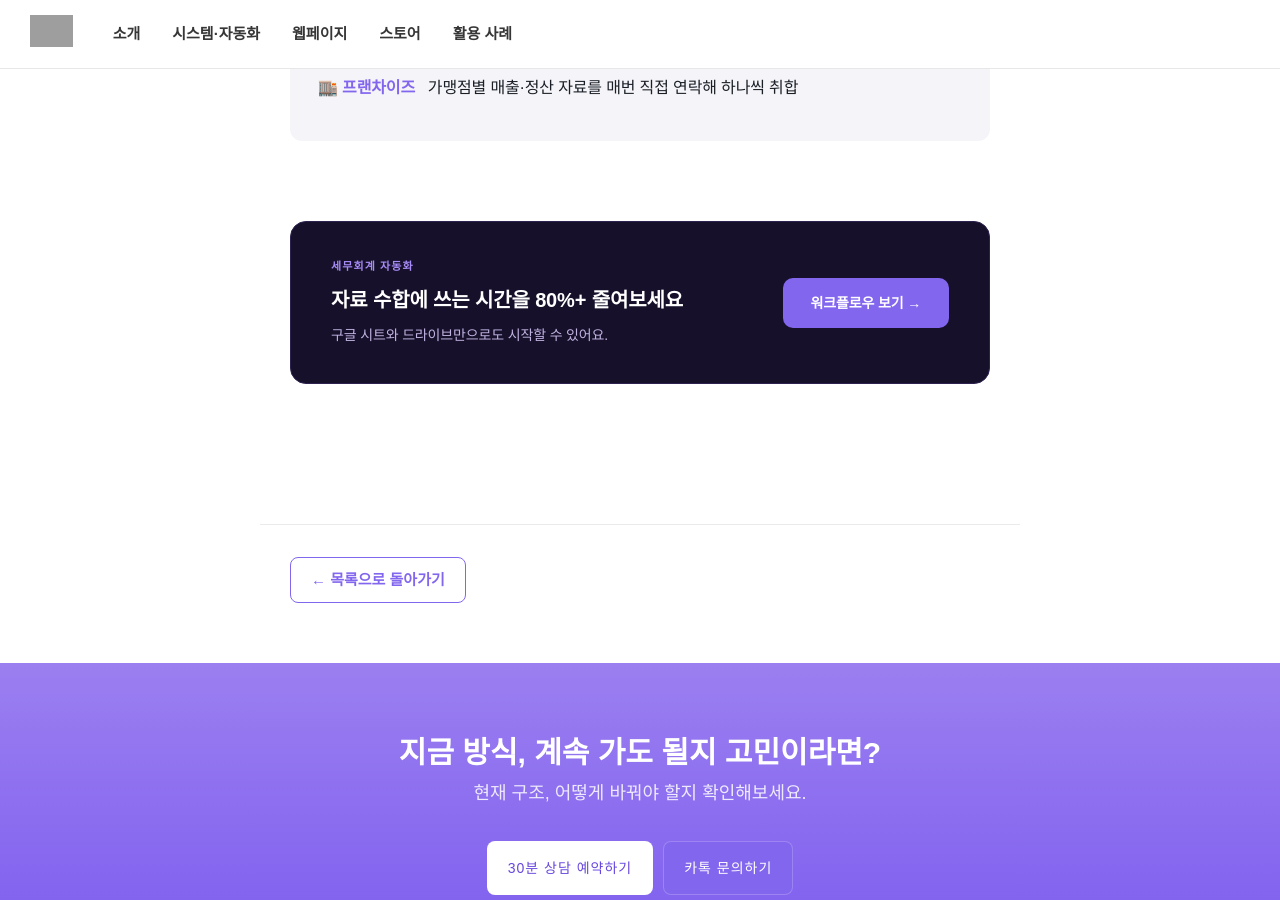
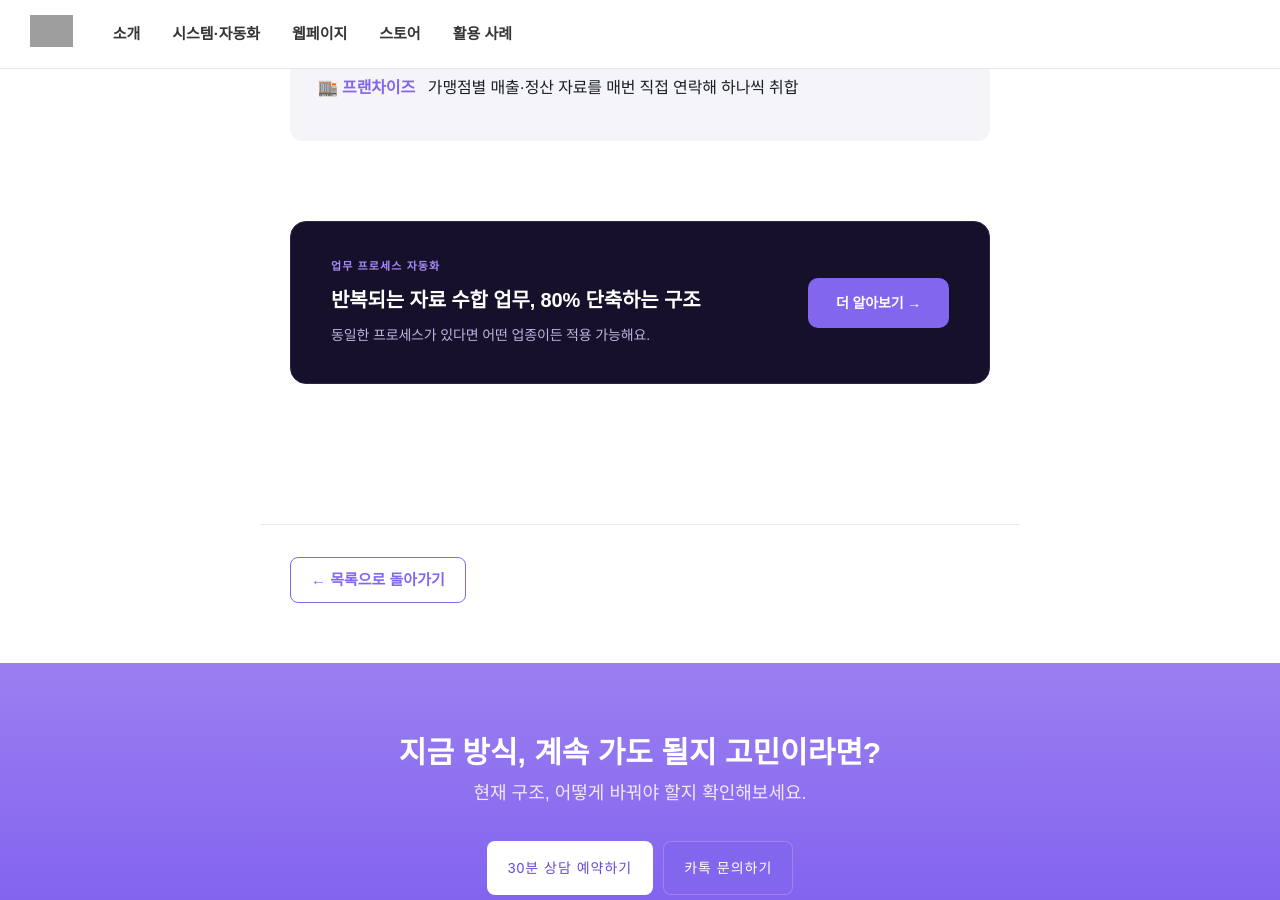
Before and after one commit to nsdlab26/blog, a Jekyll site: the page built from _posts/2026-05-25-workflow-request.md, in a window 1280 px wide and 900 px high, scrolled down 3322 px. Built offline with Jekyll 4.4.1, drawn with Linux system fonts in a browser that asks for light colours; nearby versions of some CDN libraries; some web fonts are replaced; grey boxes are pictures that could not be loaded.

Commit message:
Update 2026-05-25-workflow-request.md

```diff
--- a/_posts/2026-05-25-workflow-request.md
+++ b/_posts/2026-05-25-workflow-request.md
@@ -102,12 +102,10 @@ meta_description: "고객이 늘어날수록 가중되는 자료 취합 업무.
 
 <div style="background:#16102b; border-radius:16px; padding:36px 40px; border:1px solid #2e2250; margin-bottom:60px; display:flex; align-items:center; justify-content:space-between; gap:24px; flex-wrap:wrap;">
   <div style="flex:1; min-width:240px;">
-    <div style="font-size:11px; font-weight:700; letter-spacing:0.1em; color:#a78bf6; margin-bottom:10px; text-transform:uppercase;">세무회계 자동화</div>
-    <h3 style="margin:0 0 10px; font-size:20px; font-weight:900; color:#fff; line-height:1.4;">자료 수합에 쓰는 시간을
- 80%+ 줄여보세요  </h3>
-    <p style="margin:0; font-size:14px; color:#C0B3E0; line-height:1.7;">구글 시트와 드라이브만으로도 시작할 수 있어요.</p>
+    <div style="font-size:11px; font-weight:700; letter-spacing:0.1em; color:#a78bf6; margin-bottom:10px; text-transform:uppercase;">업무 프로세스 자동화</div>
+    <h3 style="margin:0 0 10px; font-size:20px; font-weight:900; color:#fff; line-height:1.4;">반복되는 자료 수합 업무, 80% 단축하는 구조 </h3>
+    <p style="margin:0; font-size:14px; color:#C0B3E0; line-height:1.7;">동일한 프로세스가 있다면 어떤 업종이든 적용 가능해요.</p>
   </div>
-  <a href="https://nsdlab.kr/workflow-tax" style="display:inline-block; background:#8366EE; color:#fff; font-size:14px; font-weight:700; padding:14px 28px; border-radius:10px; text-decoration:none; white-space:nowrap; flex-shrink:0;">워크플로우 보기 →</a>
+ <a href="https://nsdlab.kr/workflow-tax" target="_blank" style="display:inline-block; background:#8366EE; color:#fff; font-size:14px; font-weight:700; padding:14px 28px; border-radius:10px; text-decoration:none; white-space:nowrap; flex-shrink:0;">더 알아보기 →</a>
 </div>
-
 </div>
```
